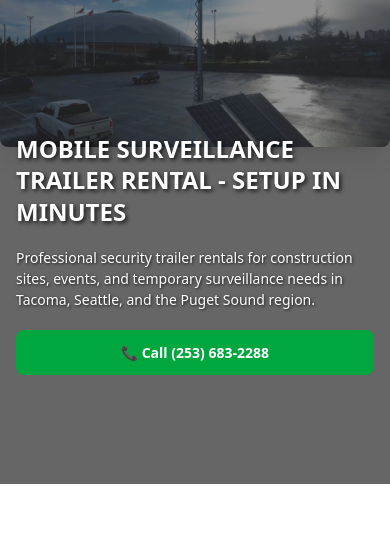
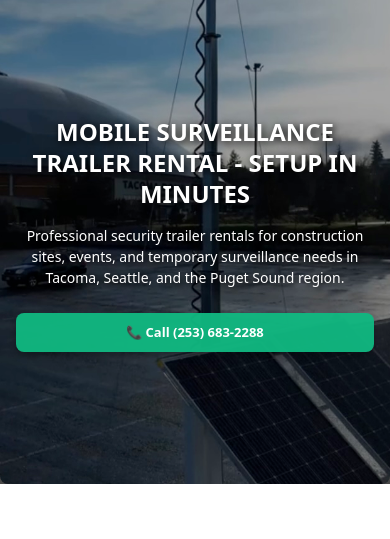
Before and after one commit to svidiasoftware/cctvtrailer-site, an Astro site: page / in a window 390 px wide. Shown: the part 128-667 px from the top of the page. Built offline with nearby package versions, Linux system fonts and the light colour scheme; Astro itself is replaced by a stand-in of ours.

Commit message:
basic fix for mobile version

```diff
--- a/src/styles/global.css
+++ b/src/styles/global.css
@@ -590,35 +590,49 @@
     }
 
     @media (max-width: 767px) {
-      /* Fix hero section for mobile */
+      /* Fix hero section for mobile - text overlayed on image */
       .hero-trailer {
-        height: auto;
-        min-height: 500px;
-        padding: 80px 0 40px;
+        height: 600px;
+        padding: 0;
+        position: relative;
       }
 
       .hero-overlay {
-        background: rgba(0, 0, 0, 0.6);
+        background: linear-gradient(to bottom, rgba(0, 0, 0, 0.4), rgba(0, 0, 0, 0.7));
       }
 
       .hero-overlay img {
-        opacity: 0.7;
+        opacity: 1;
         object-fit: cover;
+        width: 100%;
+        height: 100%;
       }
 
       .hero-content {
         padding: 0 20px;
+        position: absolute;
+        top: 50%;
+        left: 50%;
+        transform: translate(-50%, -50%);
+        text-align: center;
+        width: 100%;
+        max-width: 100%;
+      }
+
+      .hero-text-wrapper {
+        max-width: 100%;
       }
 
       .hero-heading {
         font-size: 28px;
-        text-shadow: 2px 2px 4px rgba(0, 0, 0, 0.8);
+        text-shadow: 2px 2px 6px rgba(0, 0, 0, 0.9);
+        margin-bottom: 15px;
       }
 
       .hero-paragraph {
         font-size: 16px;
-        text-shadow: 1px 1px 3px rgba(0, 0, 0, 0.8);
-        margin-bottom: 20px;
+        text-shadow: 2px 2px 4px rgba(0, 0, 0, 0.9);
+        margin-bottom: 25px;
       }
 
       .hero-buttons {
@@ -628,6 +642,8 @@
       .hero-buttons a {
         font-size: 14px;
         padding: 12px 20px;
+        background-color: rgba(16, 185, 129, 0.95);
+        box-shadow: 0 4px 6px rgba(0, 0, 0, 0.3);
       }
 
       .features-grid {
@@ -653,14 +669,21 @@
     }
 
     @media (max-width: 480px) {
+      /* Adjust hero for smaller screens */
+      .hero-trailer {
+        height: 500px;
+      }
+
       .hero-heading {
         font-size: 24px;
         line-height: 1.3;
+        text-shadow: 2px 2px 8px rgba(0, 0, 0, 1);
       }
 
       .hero-paragraph {
         font-size: 14px;
         line-height: 1.5;
+        text-shadow: 2px 2px 6px rgba(0, 0, 0, 1);
       }
 
       .heading-1 {
@@ -674,6 +697,8 @@
       .hero-buttons a {
         width: 100%;
         text-align: center;
+        font-size: 13px;
+        padding: 10px 16px;
       }
 
       /* Fix other sections on mobile */
```
